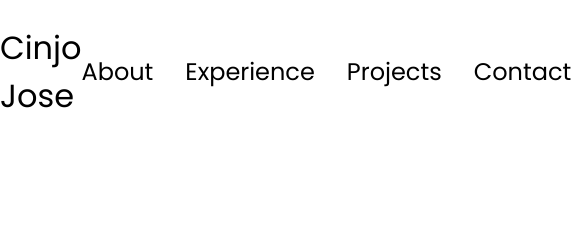
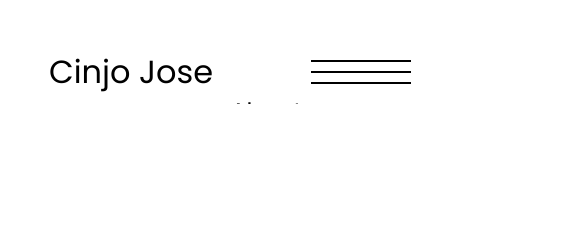
Before and after one commit to urbnpharaoh/portfolio-CJ-, a plain HTML site: page index.html in a window 390 px wide. Shown: the whole page, 571 px wide, since content can reach past the window. Drawn offline with Linux system fonts and the light colour scheme.

Commit message:
completed mobile navigation
the transition between mobile to desktop works ,however the mobile navigation does not go away in the vice-vesa case.

```diff
--- a/index.html
+++ b/index.html
@@ -3,11 +3,13 @@
 <head>
     <meta charset="UTF-8">
     <meta name="viewport" content="width=device-width, initial-scale=1.0">
-    <title>Document</title>
+    <title>Portfolio</title>
     <link rel="stylesheet" href="style.css">
     <link rel="stylesheet" href="mediaqueries.css">
 </head>
 <body>
+
+
     <nav id="desktop-nav">
         <div class="logo">Cinjo Jose</div>
         <div>
@@ -19,13 +21,25 @@
 
             </ul>
         </div>
-        <nav id="ham-nav">
-            <div>
+    </nav>
 
+    <nav id="hamburger-nav">
+        <div class="logo">Cinjo Jose</div>
+        <div class=hamburger-menu>
+            <div class="hamburger-icon" onclick="toggleMenu()">
+                <span></span>
+                <span></span>
+                <span></span>
             </div>
-        </nav>
-
-
-    </nav><script src="script.js"></script>
+            <div class="menu-links">
+                <li><a href="#about" onclick="toggleMenu()">About</a></li>
+                <li><a href="#experience"onclick="toggleMenu()">Experience</a></li>
+                <li><a href="#projects"onclick="toggleMenu()">Projects</a></li>                    <li><a href="#contact"onclick="toggleMenu()">Contact</a></li>
+            </div>
+        </div>
+    </nav>
+<section id="profile__pic-container">
+</section>
+</nav><script src="script.js"></script>
 </body>
 </html>
--- a/mediaqueries.css
+++ b/mediaqueries.css
@@ -0,0 +1,8 @@
+@media screen and (max-width:1000px) {
+    #desktop-nav{
+        display:none;
+    }
+    #hamburger-nav{
+        display: flex;
+    }
+}
--- a/script.js
+++ b/script.js
@@ -0,0 +1,7 @@
+function toggleMenu()
+{
+    const menu = document.querySelector(".menu-links");
+    const icon = document.querySelector(".hamburger-icon");
+    menu.classList.toggle("open");
+    icon.classList.toggle("open");
+}
--- a/style.css
+++ b/style.css
@@ -1,4 +1,4 @@
-/*GENERAl*/
+/*GENERAL*/
   @import url('https://fonts.googleapis.com/css2?family=Poppins:wght@300;400;500;600&display=swap');
 * {
     margin:0;
@@ -10,20 +10,20 @@ body{
 }
 
 html{
-    scroll-behavior: smooth;
+    scroll-behavior:smooth;
 }
 
 p{
-    color:rgb(85,85,85);
+    color:rgb(70, 66, 66);
 }
 
-/*tranz*/
+/*transitions*/
 a,
 .btn{
     transition: all 300ms ease;
 }
 
-/*nav*/
+/*desktop navigation*/
 nav,
 .nav-links{
         display:flex;
@@ -59,5 +59,86 @@ a:hover{
 
 .logo:hover{
     cursor:default;
+}
 
+/*Hamburger menu mobile navigation*/
+
+.ham-nav{
+    display:none;
 }
+
+.hamburger-menu{
+    position: relative;
+    display: inline-block;
+}
+
+.hamburger-icon{
+    display: flex;
+    flex-direction: column;
+    justify-content: space-between;
+    height: 24px;
+    width: 30px;
+    cursor: pointer;
+}
+
+.hamburger-icon span{
+    width: 100px;
+    height: 2px;
+    background-color: black ;
+    transition: all 0.3 ease-in-out;
+}
+
+.menu-links{
+    position:absolute;
+    top: 100%;
+    right: 0;
+    background-color: white;
+    width: fit-content;
+    max-height: 0;
+    overflow: hidden;
+    transition: all 0.3 ease-in-out;
+}
+
+.menu-links{
+    display: block;
+    padding: 10px;
+    text-align: center;
+    font-size: 1.5rem;
+    color: black;
+    text-decoration:none;
+    transition: all 0.3 ease-in-out;
+}
+
+.menu-links{
+    list-style: none;
+}
+
+.menu-links.open{
+    max-height: 300px;
+}
+
+.hamburger-icon.open span:first-child{
+    transform: rotate(45deg) translate(10px,5px);
+}
+
+.hamburger-icon.open span:nth-child(){
+    opacity: 0;
+}
+
+.hamburger-icon.open span:last-child{
+    transform: rotate(-45deg) translate(10px,-5px);
+}
+
+.hamburger-icon span:first-child{
+    transform: none;
+}
+
+.hamburger-icon span:first-child{
+    opacity:1;
+}
+
+.hamburger-icon span:first-child{
+    transform: none;
+}
+
+/*sections*/
```
